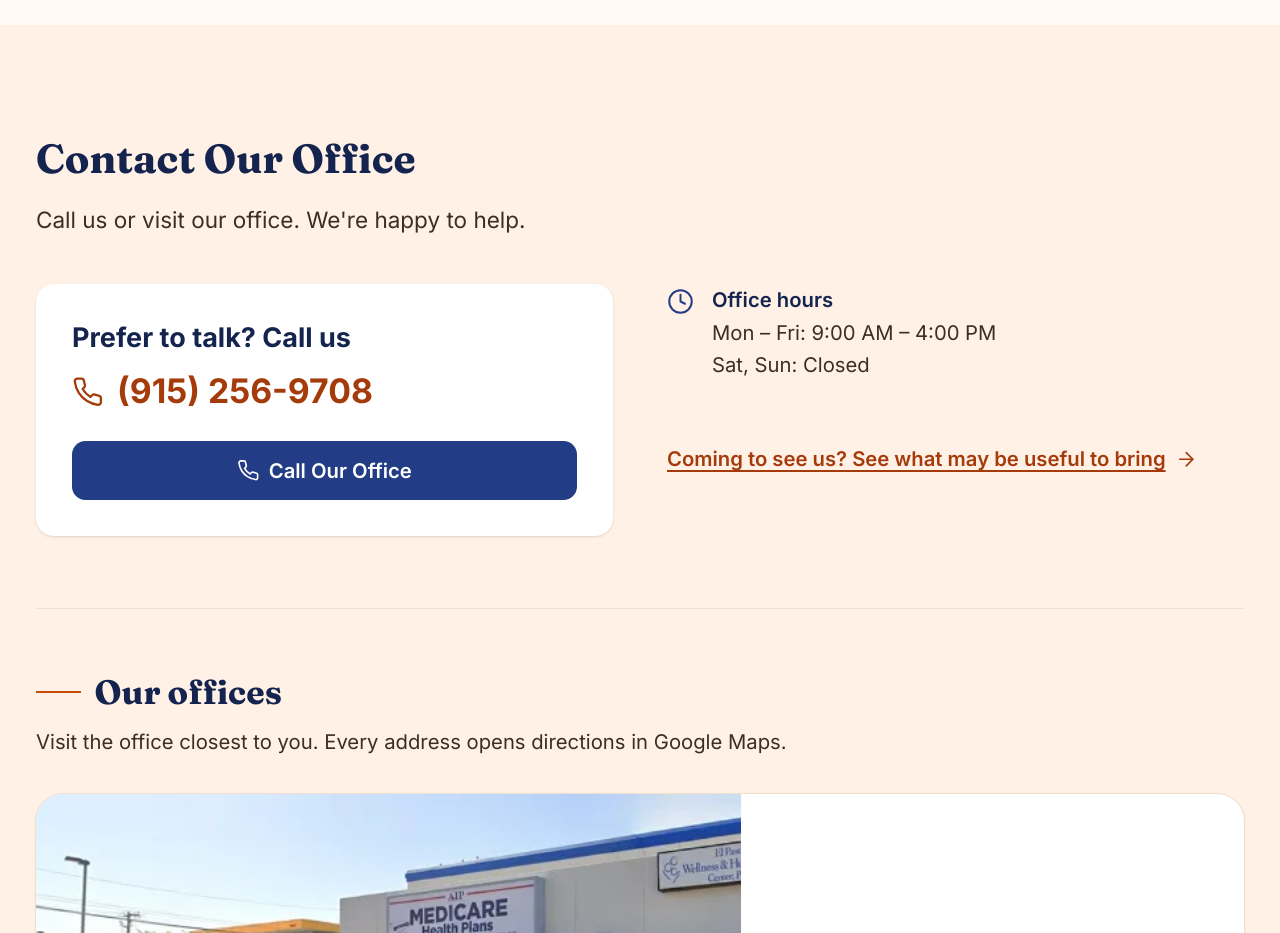
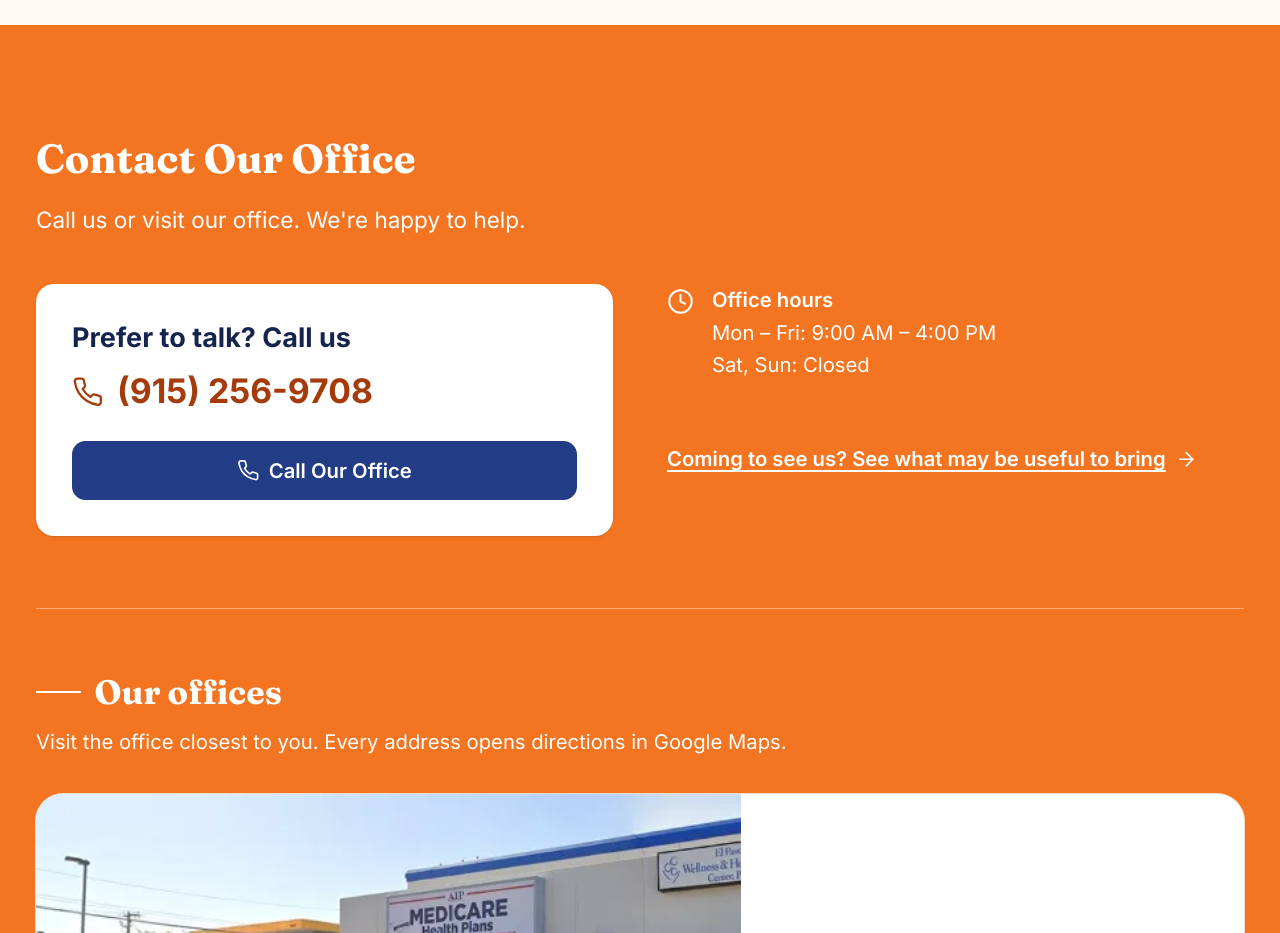
Before and after one commit to Ericolink/Advantage-Insurance-Plans, a Next.js app: page /en in a window 1280 px wide. Shown: the part 9640-10573 px from the top of the page. Built offline with nearby package versions, Linux system fonts and the light colour scheme.

Commit message:
cambio de color en oficinas

```diff
--- a/src/components/sections/Contact.tsx
+++ b/src/components/sections/Contact.tsx
@@ -72,10 +72,10 @@ export function Contact({ locale, dict }: { locale: Locale; dict: Dictionary })
   );
   const details = (
     <>
-      <dl className="divide-y divide-line">
+      <dl className="divide-y divide-white/40">
         {contact.email && (
           <InfoRow icon="mail" label={dict.contact.email}>
-            <a href={`mailto:${contact.email}`} className="break-all font-semibold text-brand hover:underline">
+            <a href={`mailto:${contact.email}`} className="break-all font-semibold text-white underline-offset-4 hover:underline">
               {contact.email}
             </a>
           </InfoRow>
@@ -108,7 +108,11 @@ export function Contact({ locale, dict }: { locale: Locale; dict: Dictionary })
         )}
       </dl>
 
-      <Link href={pagePath("firstVisit", locale)} className={textLinkClass}>
+      {/* White on the orange background, like the hero's links. */}
+      <Link
+        href={pagePath("firstVisit", locale)}
+        className={textLinkClass.replace("text-accent-strong", "text-white").replace("hover:text-brand-deep hover:decoration-accent", "hover:decoration-4")}
+      >
         {dict.contact.prepare}
         <Icon name="arrowRight" className="size-5 shrink-0" />
       </Link>
@@ -121,15 +125,17 @@ export function Contact({ locale, dict }: { locale: Locale; dict: Dictionary })
     </ButtonLink>
   );
 
+  // Same orange and white text as the hero, so the page opens and closes on the brand color. The phone, the
+  // addresses and the maps sit on white cards.
   return (
-    <section id="contact" aria-labelledby="contact-title" className={`scroll-mt-24 bg-accent-soft ${sectionSpace}`}>
+    <section id="contact" aria-labelledby="contact-title" className={`scroll-mt-24 bg-orange ${sectionSpace}`}>
       <div className={container}>
         {/* Only the heading moves: the phone, hours and addresses below are there to be read at once. */}
         <div data-reveal>
-          <h2 id="contact-title" className={h2Class}>
+          <h2 id="contact-title" className={h2Class.replace("text-brand-deep", "text-white")}>
             {dict.contact.title}
           </h2>
-          <p className={`mt-4 ${leadClass}`}>{subtitle}</p>
+          <p className={`mt-4 ${leadClass.replace("text-ink", "text-white")}`}>{subtitle}</p>
         </div>
 
         {/* Form on: contact details beside it. Form off: the call card and the details side by side.
@@ -170,12 +176,12 @@ export function Contact({ locale, dict }: { locale: Locale; dict: Dictionary })
         </div>
 
         {offices.length > 0 && (
-          <div className="mt-14 border-t border-line pt-12 sm:mt-16 sm:pt-14">
-            <h3 className="flex items-center gap-3 font-display text-2xl font-bold text-brand-deep sm:text-3xl">
-              <span aria-hidden="true" className="h-0.5 w-10 bg-accent" />
+          <div className="mt-14 border-t border-white/40 pt-12 sm:mt-16 sm:pt-14">
+            <h3 className="flex items-center gap-3 font-display text-2xl font-bold text-white sm:text-3xl">
+              <span aria-hidden="true" className="h-0.5 w-10 bg-white" />
               {dict.contact.officesTitle}
             </h3>
-            <p className="mt-3 max-w-2xl text-lg leading-relaxed text-ink">{dict.contact.officesIntro}</p>
+            <p className="mt-3 max-w-2xl text-lg leading-relaxed text-white">{dict.contact.officesIntro}</p>
 
             {featured.length > 0 && (
               <ul className="mt-8 space-y-6 lg:space-y-8">
@@ -363,10 +369,10 @@ function OfficeMap({ url, title, locale, dict, className }: { url: string; title
 function InfoRow({ icon, label, children }: { icon: "mail" | "clock" | "mapPin" | "globe"; label: string; children: ReactNode }) {
   return (
     <div className="flex gap-4 py-4 first:pt-0">
-      <Icon name={icon} className="mt-1 size-6 shrink-0 text-brand" />
+      <Icon name={icon} className="mt-1 size-6 shrink-0 text-white" />
       <div className="text-base sm:text-lg">
-        <dt className="font-semibold text-brand-deep">{label}</dt>
-        <dd className="mt-0.5 text-ink">{children}</dd>
+        <dt className="font-semibold text-white">{label}</dt>
+        <dd className="mt-0.5 text-white">{children}</dd>
       </div>
     </div>
   );
```
